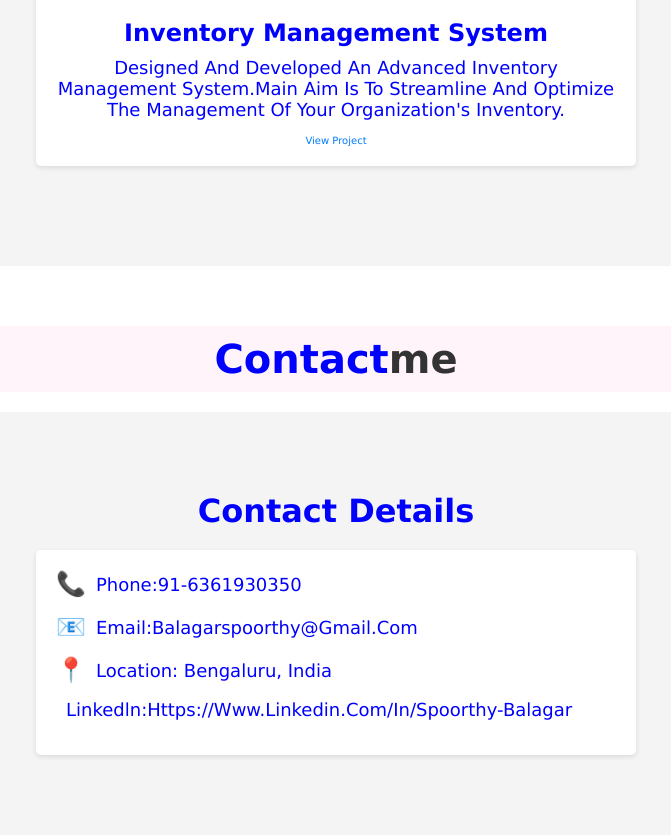
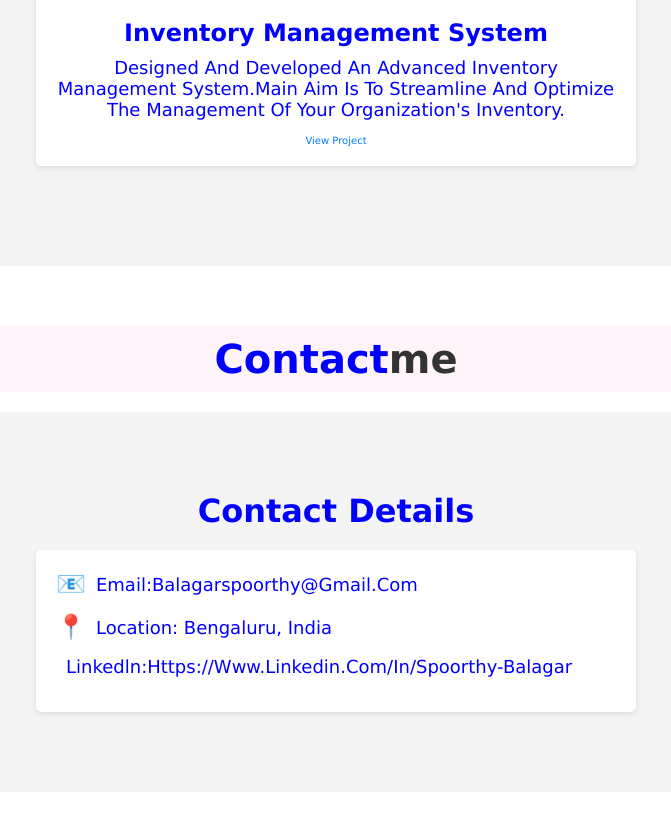
Before and after one commit to spoorthybalagar/codesoft_taskno2, a plain HTML site: page portfolio/index.html in a window 1280 px wide. Shown: the part 3436-4274 px from the top of the page, without its empty margins (304-975 px from the left). Drawn offline with Linux system fonts and the light colour scheme.

Commit message:
Update index.html

```diff
--- a/portfolio/index.html
+++ b/portfolio/index.html
@@ -141,10 +141,7 @@
             <div class="contact-section">
                 <h2 class="contact-heading">Contact Details</h2>
                 <div class="contact-details">
-                  <div class="contact-item">
-                    <span class="contact-icon">📞</span>
-                    <span class="contact-text">Phone:91-6361930350</span>
-                  </div>
+
                   <div class="contact-item">
                     <span class="contact-icon">📧</span>
                     <span class="contact-text">Email:balagarspoorthy@gmail.com</span>
```
